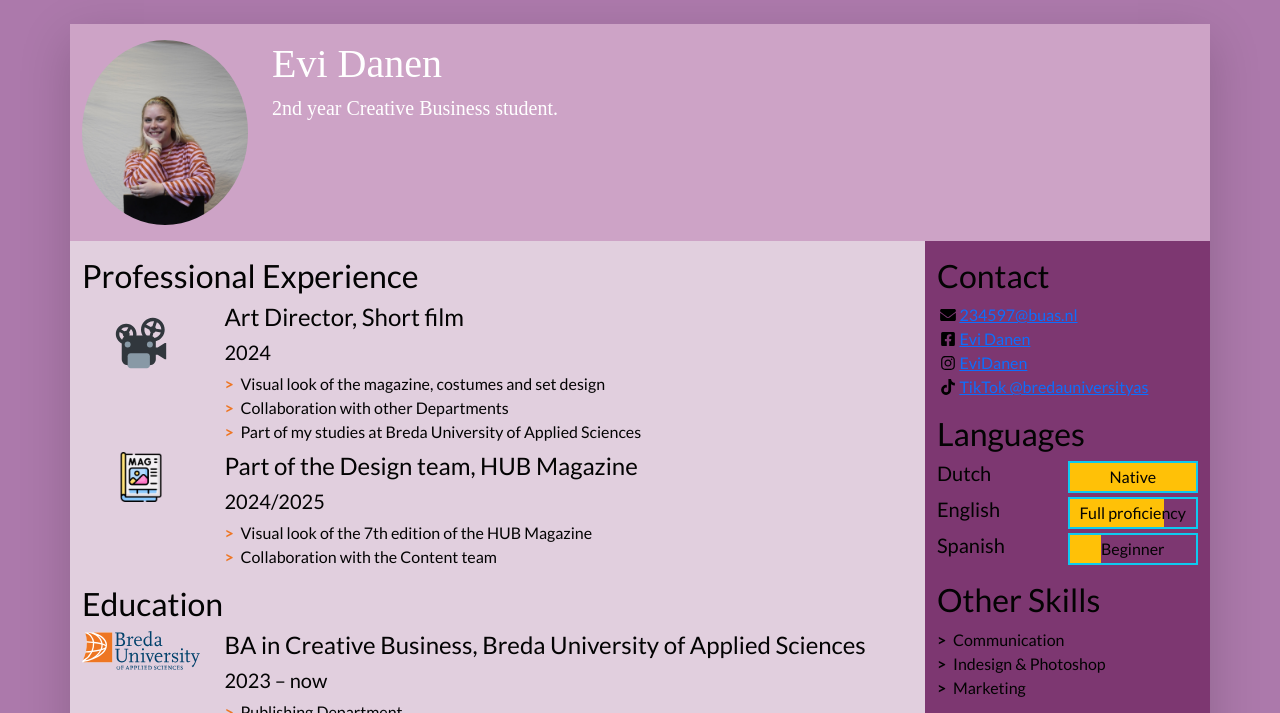
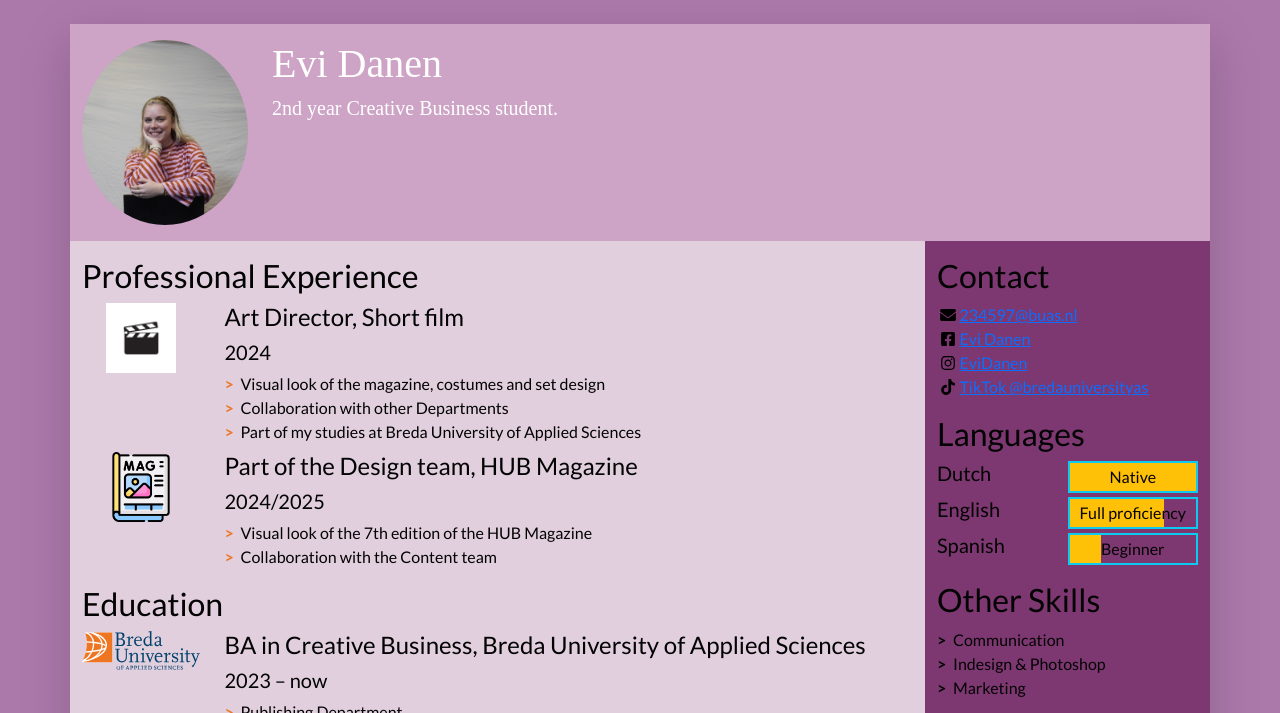
Before and after one commit to EviDanen/MyCvEvi, a plain HTML site: page index.html in a window 1280 px wide. Shown: the top 713 px of the page. Drawn offline with nearby package versions, Linux system fonts and the light colour scheme.

Commit message:
Changed the icon of the shortfilm and changed the bankground color

```diff
--- a/index.html
+++ b/index.html
@@ -81,7 +81,7 @@
               <li class="biography-item row mb-2">
                 <!-- We're using a grid inside a grid so we can align logos and text -->
                 <div class="logo-container col-3 col-sm-2 col-md-3 col-lg-2">
-                  <img class="biography-logo mw-100 d-block mx-auto" src="images/employers/projector.svg" alt="Company logo" width="80">
+                  <img class="biography-logo mw-100 d-block mx-auto" src="images/employers/clapper-icon-flat-vector-illustration-600nw-1439271683.jpg.webp" alt="Company logo" width="70">
                 </div>
                 <div class="biography-contents col-9 col-sm-10 col-md-9 col-lg-10">
                   <h4>Art Director, Short film </h4>
@@ -99,7 +99,7 @@
               <li class="biography-item row mb-2">
                 <div class="logo-container col-3 col-sm-2 col-md-3 col-lg-2">
                 <!-- We're using a grid inside a grid so we can align logos and text -->
-                  <img class="biography-logo mw-100 d-block mx-auto" src="images/employers/6594474.png" alt="Company logo" width="50">
+                  <img class="biography-logo mw-100 d-block mx-auto" src="images/employers/6594474.png" alt="Company logo" width="70">
                 </div>
                 <div class="biography-contents col-9 col-sm-10 col-md-9 col-lg-10">
                   <h4>Part of the Design team, HUB Magazine</h4>
```
Also changed, not shown: images/employers/clapper-icon-flat-vector-illustration-600nw-1439271683.jpg.webp (added), 1 other file.
